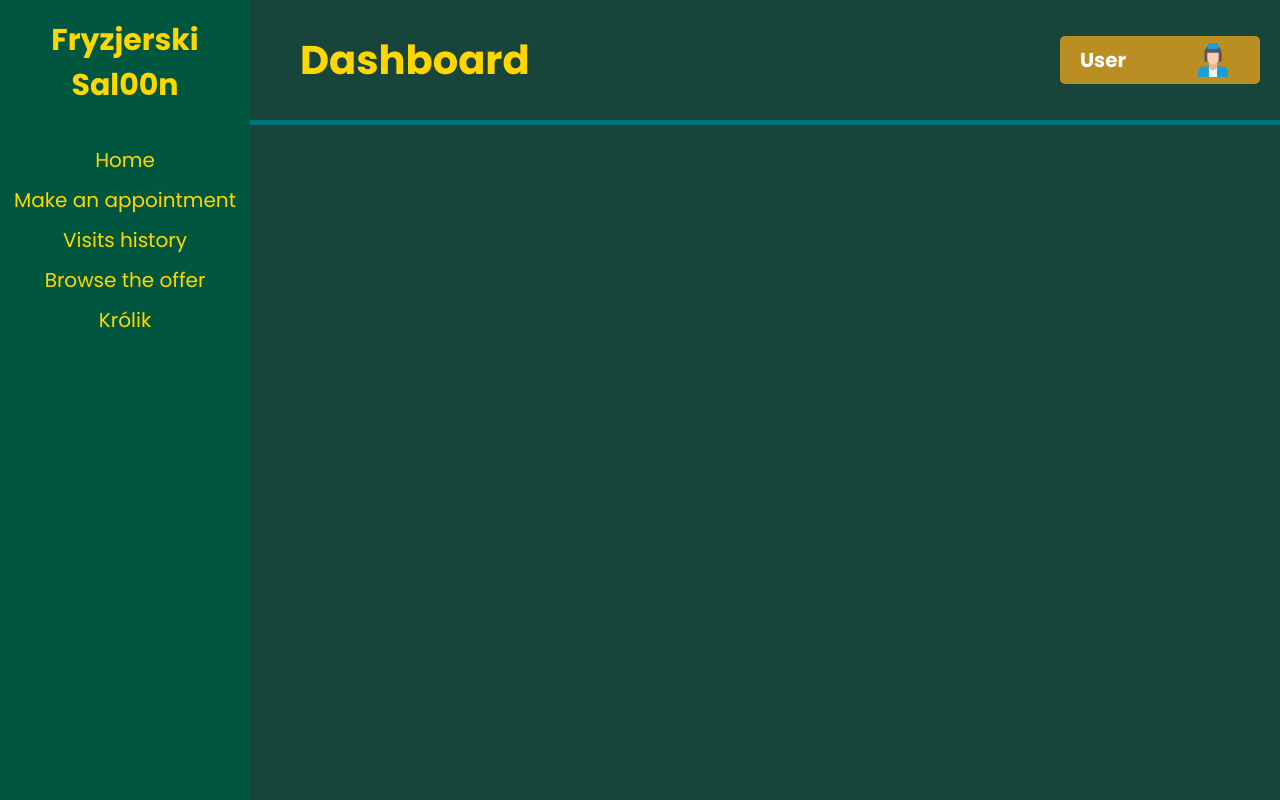
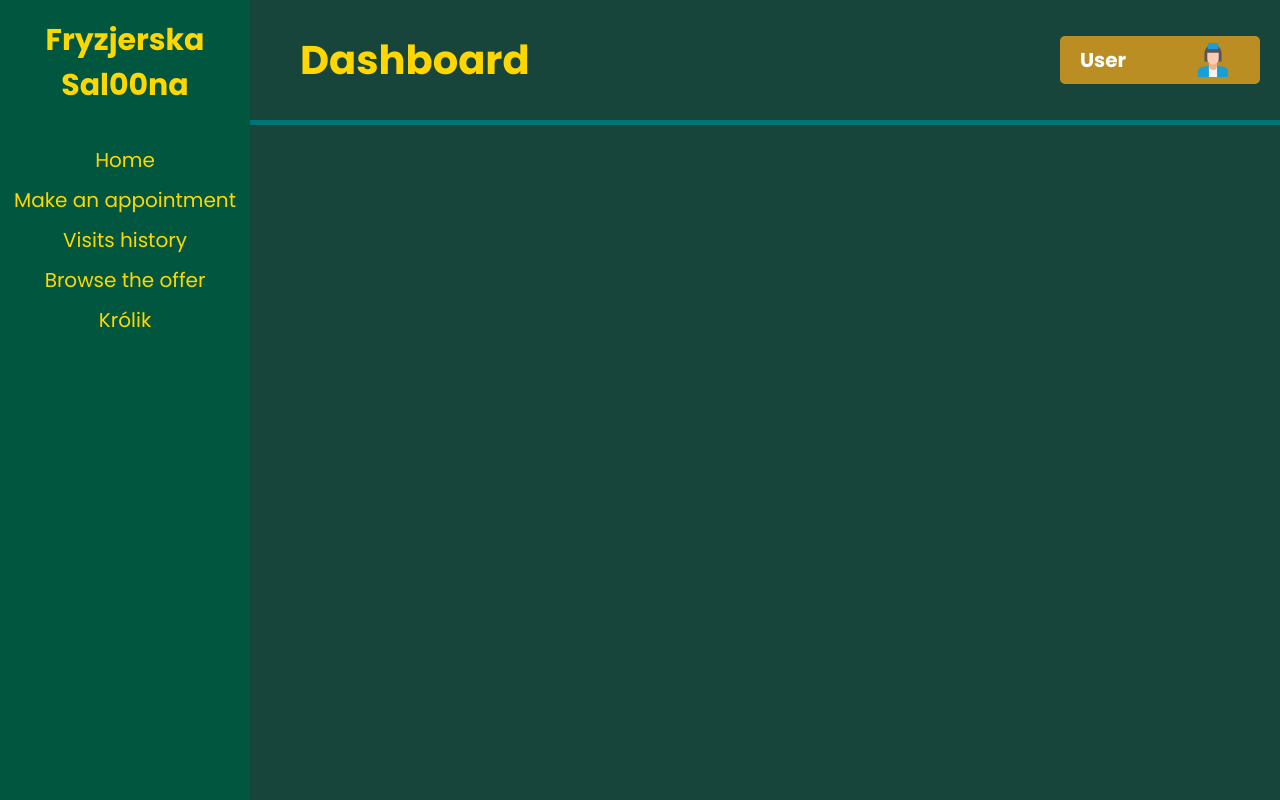
Before and after one commit to pdlc-t/hairdressing-sal00n-frontend, a React (Create React App) app: page / in a window 1280 px wide. Built offline with nearby package versions, Linux system fonts and the light colour scheme.

Commit message:
Changed fryzjerski sal00n into fryzjerska sal00na

```diff
--- a/src/components/tabs-bar/TabsBar.jsx
+++ b/src/components/tabs-bar/TabsBar.jsx
@@ -8,7 +8,7 @@ const TabsBar = () => {
   return (
     <div className={`${classes.container}`}>
       <header className={`${classes.heading}`}>
-        <h1>Fryzjerski Sal00n</h1>
+        <h1>Fryzjerska Sal00na</h1>
       </header>
       <section className={`${classes.tabs}`}>
 
```
